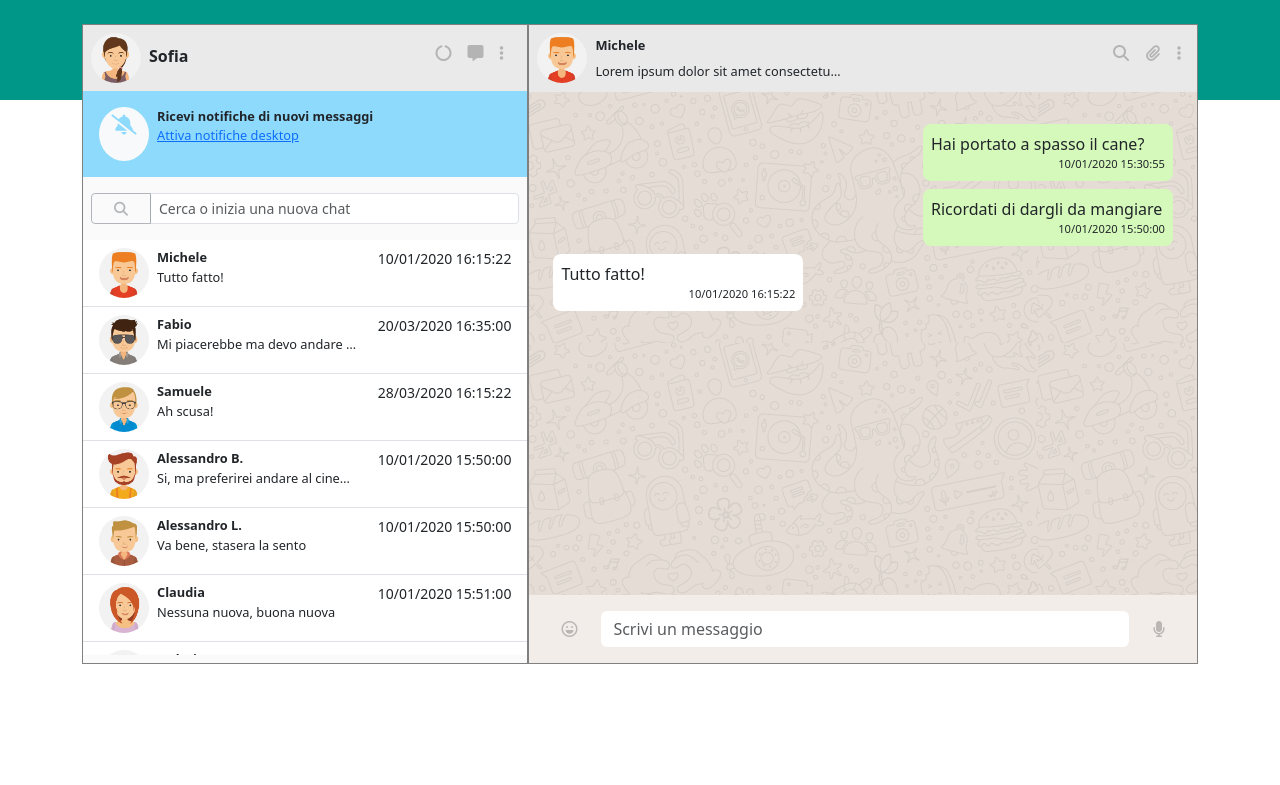
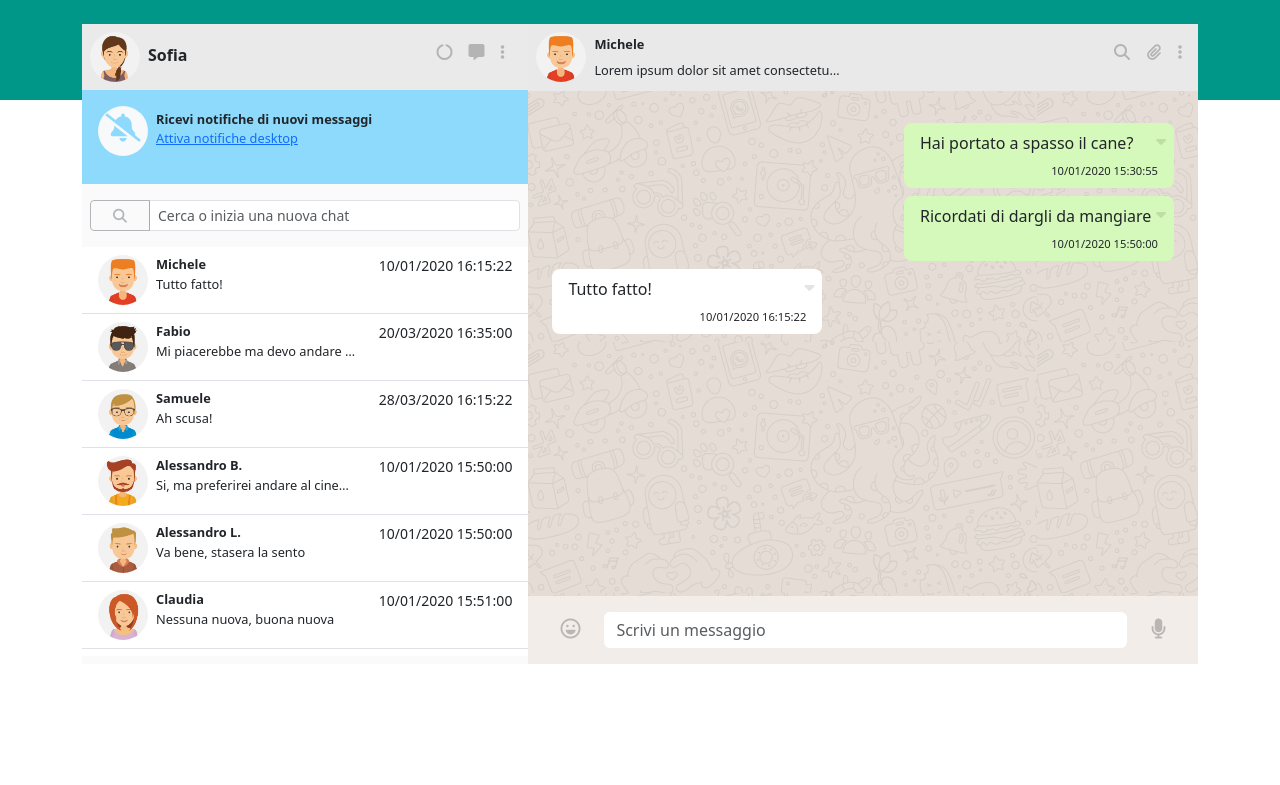
Before and after one commit to AndreaLinza/Vue-Boolzapp, a plain HTML site: page index.html in a window 1280 px wide. Drawn offline with nearby package versions, Linux system fonts and the light colour scheme.

Commit message:
comments

```diff
--- a/index.html
+++ b/index.html
@@ -49,10 +49,10 @@
                     </div>
                     <!-- NOTIFICHE NUOVI MESSAGGI -->
                     <div class="notification-bar p-3 d-flex">
-                        <a class="bg-light rounded-circle" href="#"><i
-                                class="fa-solid fa-bell-slash d-flex lh-sm align-item-center justify-content-center fs-5"
-                                style="padding: .3rem; aspect-ratio: 1/1;"></i></a>
-                        <div class="px-2">
+                        <a class="bg-light rounded-circle" href="#">
+                            <i
+                                class="fa-solid fa-bell-slash d-flex py-2 align-item-center justify-content-center fs-3"></i></a>
+                        <div class="px-2 d-flex flex-column py-1 align-item-center justify-content-center">
                             <span class="fw-bold">Ricevi notifiche di nuovi messaggi</span>
                             <p><a href="#">Attiva notifiche desktop</a></p>
                         </div>
@@ -71,11 +71,10 @@
                         <!-- CONTATTI DI DUE ANNI FA -->
 
                         <ul class="list-group list-group-flush overflow-auto flex-grow-1">
-                            <li class="list-group-item list-group-item-action d-flex"
-                            v-for="contact in filteredList"
+                            <li class="list-group-item list-group-item-action d-flex" v-for="contact in filteredList"
                                 @click="userClick(contact)">
-                                <img class="rounded-circle"
-                                :src="`./img/avatar${contact.avatar}.jpg`" alt="pic-img">
+
+                                <img class="rounded-circle" :src="`./img/avatar${contact.avatar}.jpg`" alt="pic-img">
                                 <div class="d-flex flex-column profile-name">
                                     <span class="fw-bold">{{contact.name}}</span>
                                     <span class="d-inline-block text-truncate" style="width: 200px">
@@ -99,8 +98,7 @@
                     <!-- CHAT CONTAINER-BAR -->
                     <div class="contact-chat-bar">
                         <div class="d-flex">
-                            <img class="rounded-circle"
-                                :src="`./img/avatar${currentContact.avatar}.jpg`" alt="avatar">
+                            <img class="rounded-circle" :src="`./img/avatar${currentContact.avatar}.jpg`" alt="avatar">
                             <div class="d-flex flex-column profile-name lh-lg">
                                 <span class="fw-bold">{{currentContact.name}}</span>
                                 <span class="d-inline-block text-truncate" style="width: 250px">Lorem ipsum dolor
@@ -121,19 +119,31 @@
 
                     <!-- CHAT-CONTENT-CONTAINER -->
 
-                    <div class="message-container p-4 flex-grow-1 overflow-auto h-100">
+                    <div class="message-container p-4 flex-grow-1 overflow-auto h-100" ref="msgContainer">
+                        <div>
 
                             <div class="single-message position-relative"
-                        v-for="currentMessage in currentContact.messages">
+                                v-for="(currentMessage,i) in currentContact.messages">
                                 <div>
 
-                                <div class="message-baloon "
+                                    <div class="message-baloon position-relative"
                                         :class="currentMessage.status === 'sent' ? 'sent' : 'received'">
                                         {{currentMessage.message}}
                                         <br>
-                                    <small>{{currentMessage.date}}</small>
+                                        <small class="pt-2">{{currentMessage.date}}</small>
+                                        <div class="dropdown position-absolute" style="top: 6px; right: 8px;">
+                                            <a href="#" class="d-block link-body-emphasis text-decoration-none"
+                                                data-bs-toggle="dropdown"><i
+                                                    class="fa-solid fa-caret-down hide"></i></a>
+                                            <ul class="dropdown-menu text-small" style="position: absolute; "
+                                                data-popper-placement="bottom-end">
+                                                <li><a class="dropdown-item" @click="deleteMessage(i)"
+                                                        href="#">Cancella</a>
+                                                </li>
+                                            </ul>
+                                        </div>
 
-
+                                    </div>
                                 </div>
                             </div>
                         </div>
@@ -141,11 +151,13 @@
                     </div>
                     <!-- INPUT-MESSAGGE -->
                     <div class="message">
-                        <a class="icon-option mx-3" href="#"><i class="fa-regular fa-face-laugh"></i></a>
-                        <input type="text" v-model="myMessage.message" @keyup.enter="sentMessage"
-                            class="form-control border-0" placeholder="Scrivi un messaggio">
+                        <a class="icon-option mx-3" href="#"><i class="fa-regular fa-face-laugh fs-5"></i></a>
+                        <input type="text" v-model='myMessage.message'
+                            @keyup.enter="sentMessage"
+                            class="form-control border-0 d-flex flex-wrap"
+                            placeholder="Scrivi un messaggio">
 
-                        <a class="icon-option mx-3" href="#"><i class="fa-solid fa-microphone "></i></a>
+                        <a class="icon-option mx-3" href="#"><i class="fa-solid fa-microphone fs-5"></i></a>
                     </div>
 
                 </main>
@@ -154,7 +166,9 @@
         </div>
 
     </div>
-
+    <script src="https://cdn.jsdelivr.net/npm/bootstrap@5.3.1/dist/js/bootstrap.bundle.min.js"
+        integrity="sha384-HwwvtgBNo3bZJJLYd8oVXjrBZt8cqVSpeBNS5n7C8IVInixGAoxmnlMuBnhbgrkm"
+        crossorigin="anonymous"></script>
     <script src="script.js"></script>
 </body>
 
--- a/script.js
+++ b/script.js
@@ -5,6 +5,7 @@ Vue.createApp({
 
         return {
 
+            //Lista contatti
             contactList: [
                 {
                     name: "Michele",
@@ -168,11 +169,17 @@ Vue.createApp({
                     ],
                 },
             ],
+
+            // oggetto che passo al v-model search
             search: '',
+
+            // oggetto per il contatto corrente
             currentContact: null,
+
+            // array dove pusho i miei messaggi
             myMessage: [
                 {
-                    date: new Date ().toLocaleDateString(),
+                    date: '',
                     massage: '',
                     status: '',
                 }
@@ -183,44 +190,65 @@ Vue.createApp({
     },
     methods: {
 
-        currentTime(){
+        // DA TERMINARE !!!!!!!!!
+        currentDate() {
+            messages.forEach(date => {
 
+            });
         },
 
+        // DA TERMINARE !!!!!!!!
+        deleteMessage() {
+            this.contact
+        },
+
+        // Click che mi permette di passare da contatto a contatto
         userClick(contact) {
             this.currentContact = contact
             console.log(contact)
         },
 
+        // Funzione per l'invio del messaggio
         sentMessage() {
+
+            // Creo una copia di messaggio per poi pusharlo nei messaggi del contatto corrente
             const newMessage = { ...this.myMessage }
-            if(newMessage === ''){
 
-            }
-            newMessage.date = new Date().toLocaleTimeString()
+
+            newMessage.date = new Intl.DateTimeFormat('it', { timeStyle: 'short' }).format(new Date())
             newMessage.status = 'sent'
             this.currentContact.messages.push(newMessage)
 
-            this.currentContact
 
+            console.log(this.$refs.msgContainer)// Da completare la $ref
+
+            // Imposto un timeout per l'invio della risposta da parte del contatto selezionato
             setTimeout(this.messageReceived, 1000)
             console.log(newMessage)
         },
+
+        // Funzione per la risposta del messaggio
         messageReceived() {
             const newMessage = { ...this.myMessage }
-            newMessage.date = new Date().toLocaleTimeString()
+            newMessage.date = new Intl.DateTimeFormat('it', { timeStyle: 'short' }).format(new Date())
             newMessage.status = 'received'
             newMessage.message = 'Easy'
             this.currentContact.messages.push(newMessage)
+        },
+
+
+    },
+
+    computed: {
+        // Creo il filtro per la barra di ricerca
+        filteredList() {
+            return this.contactList.filter(contact => {
+                return contact.name.toLowerCase().includes(this.search.toLowerCase())
+            })
         }
     },
-    computed:{
-        filteredList(){
-            return this.contactList.filter(contact => {
-                return contact.name.toLowerCase().includes(this.search.toLowerCase())
-            } )
-        }
-    },
+
+    // Faccio apparire sempre al caricamento della pagina il primo contatto
     beforeMount() {
         this.currentContact = this.contactList[0]
     },
--- a/style.css
+++ b/style.css
@@ -28,7 +28,7 @@ img {
 }
 
 .profile-bar {
-    border: 1px solid rgb(128, 128, 128);
+
     width: 40%;
     height: 100%;
     overflow: auto;
@@ -56,15 +56,19 @@ img {
 }
 
 .notification-bar>a {
-    width: 50px;
+
+    height: 50px;
     aspect-ratio: 1/1;
     text-decoration: none;
     color: #8EDAFC;
 
 }
+.notification-bar>a>i{
+    font-size: 1.rem;
+}
 
 .notification-bar>div {
-    font-size: 0.8rem;
+    font-size: .8rem;
 }
 
 .contact-container {
@@ -94,7 +98,7 @@ img {
     flex-direction: column;
     overflow: auto;
     height: 100%;
-    border: 1px solid rgb(128, 128, 128);
+
 }
 
 .contact-chat-bar {
@@ -122,9 +126,9 @@ img {
 
 .message-baloon {
     margin: .5rem 0;
-    padding: .5rem;
+    padding: .5rem 1rem;
     border-radius: .5rem;
-    width: 250px;
+    width: 270px;
     max-width: 50%;
     background-color: white;
     word-break: break-all;
@@ -141,7 +145,10 @@ img {
     background-color: #D5F9BA;
 }
 
-.drop{
-    position: absolute;
-    right: 0;
+.hide{
+    opacity: .1;
 }
+.message-baloon:hover .hide{
+    opacity: 1;
+    transition: opacity .3s;
+}
```
Lines whose indentation alone changed are shown as unchanged.
